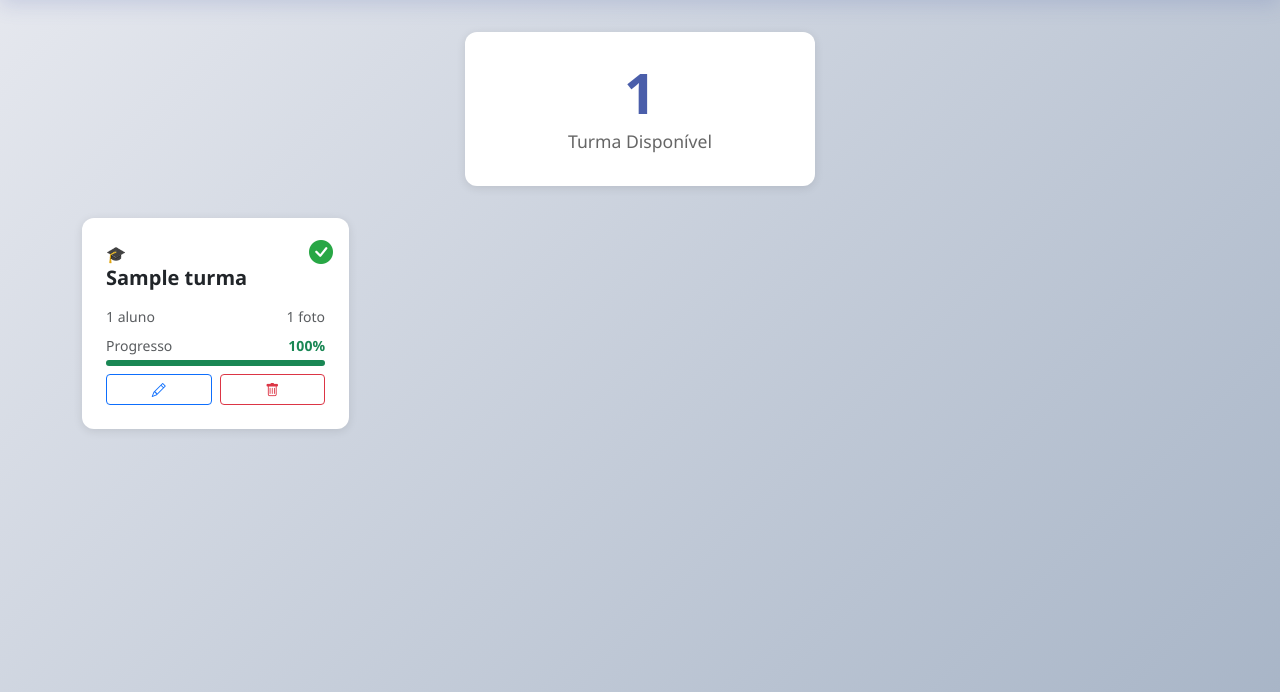
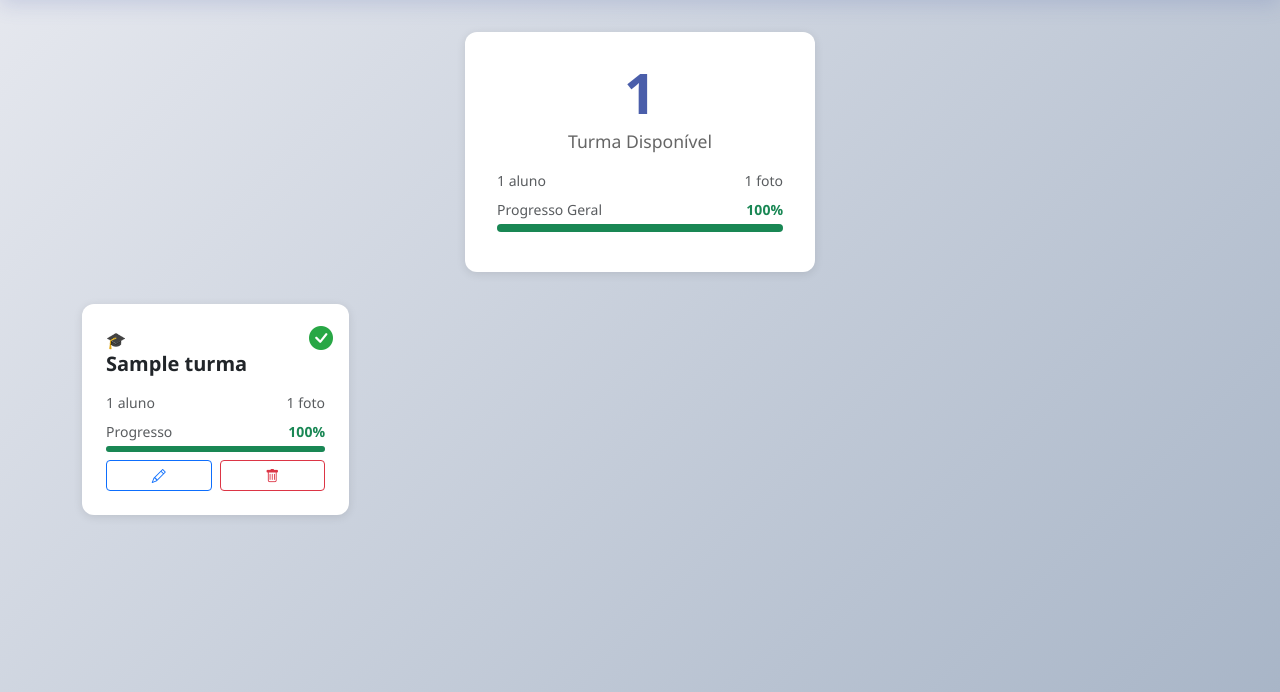
Before and after one commit to jpedrodias/class_photo_booth, a Flask app: page /turmas in a window 1280 px wide. Shown: the part 93-785 px from the top of the page. Run offline with Flask 3, Linux system fonts and the light colour scheme; the visitor is signed in with stand-in values (Sample User, id 1); tables that the repository leaves empty hold one stand-in row (values such as "Sample post"); some libraries are stand-ins or nearby versions.

Commit message:
adicionado progesso geral

```diff
--- a/flaskapp/app.py
+++ b/flaskapp/app.py
@@ -1203,9 +1203,16 @@ def turmas():
 
     # Para chamada normal, obter informações detalhadas
     turmas_data = []
+    total_alunos_geral = 0
+    total_fotos_geral = 0
+
     for turma in turmas_query:
         total_alunos = len(turma.alunos)
         alunos_com_foto = sum(1 for aluno in turma.alunos if aluno.foto_tirada)
+
+        # Somar aos totais gerais
+        total_alunos_geral += total_alunos
+        total_fotos_geral += alunos_com_foto
 
         turmas_data.append({
             'id': turma.id,
@@ -1215,7 +1222,10 @@ def turmas():
             'alunos_com_foto': alunos_com_foto
         })
 
-    return render_template('turmas.html', turmas=turmas_data)
+    return render_template('turmas.html',
+                         turmas=turmas_data,
+                         total_alunos_geral=total_alunos_geral,
+                         total_fotos_geral=total_fotos_geral)
 
 @app.route('/turma/<nome_seguro>')
 @no_cache
--- a/flaskapp/templates/turmas.html
+++ b/flaskapp/templates/turmas.html
@@ -64,6 +64,32 @@
         <div class="stats-card">
             <div class="stats-number">{{ turmas|length }}</div>
             <div class="stats-label">Turma{{ 's' if turmas|length != 1 else '' }} Disponív{{ 'eis' if turmas|length != 1 else 'el' }}</div>
+
+            <!-- Contagem de alunos e fotos -->
+            <div class="d-flex justify-content-between text-muted small mt-3 mb-2">
+                <span>{{ total_alunos_geral }} aluno{{ 's' if total_alunos_geral != 1 else '' }}</span>
+                <span>{{ total_fotos_geral }} foto{{ 's' if total_fotos_geral != 1 else '' }}</span>
+            </div>
+
+            <!-- Barra de progresso geral -->
+            {% set percentage_geral = (total_fotos_geral / total_alunos_geral * 100) if total_alunos_geral > 0 else 0 %}
+            <div class="mb-2">
+                <div class="d-flex justify-content-between align-items-center mb-1">
+                    <small class="text-muted">Progresso Geral</small>
+                    <small class="fw-bold text-{% if percentage_geral == 100 %}success{% elif percentage_geral >= 75 %}info{% elif percentage_geral >= 50 %}warning{% else %}danger{% endif %}">
+                        {{ "%.0f"|format(percentage_geral) }}%
+                    </small>
+                </div>
+                <div class="progress" style="height: 8px;">
+                    <div class="progress-bar bg-{% if percentage_geral == 100 %}success{% elif percentage_geral >= 75 %}info{% elif percentage_geral >= 50 %}warning{% else %}danger{% endif %}"
+                         role="progressbar"
+                         style="width: {{ percentage_geral }}%;"
+                         aria-valuenow="{{ percentage_geral }}"
+                         aria-valuemin="0"
+                         aria-valuemax="100">
+                    </div>
+                </div>
+            </div>
         </div>
 
         <div class="row g-3">
```
